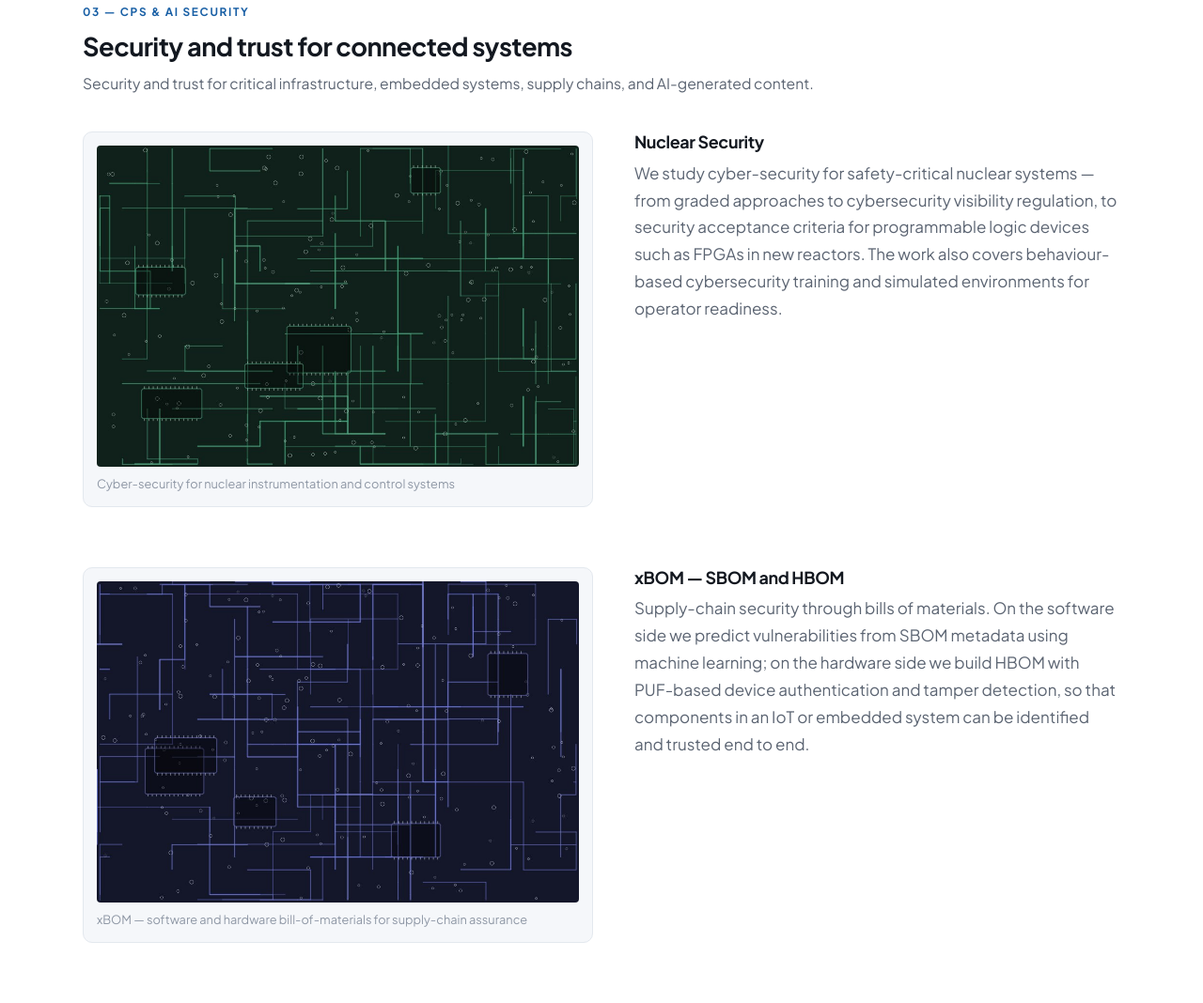
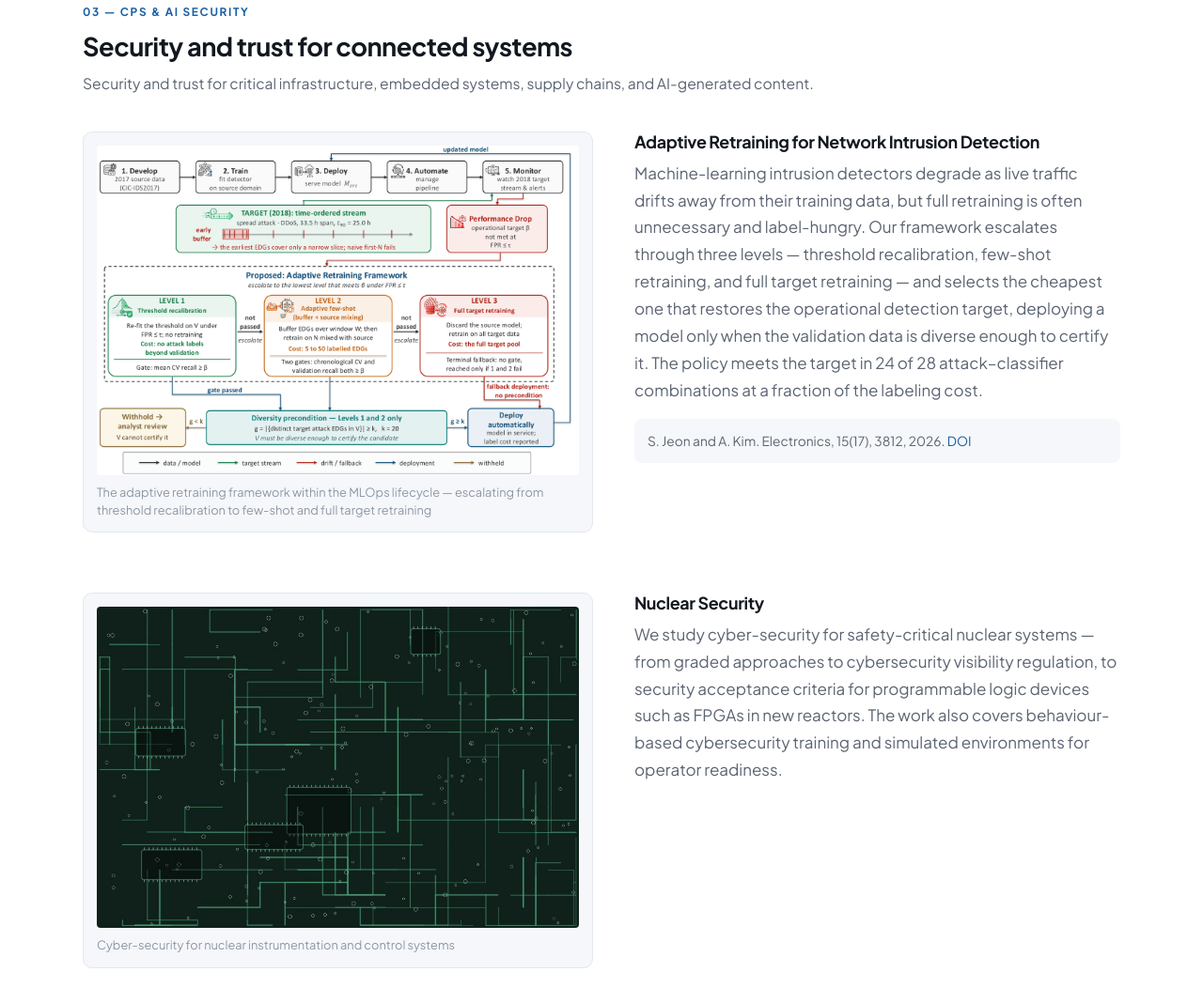
Before and after one commit to wcpslab/wcpslab.github.io, a website: page research.html in a window 1280 px wide. Shown: the part 2431-3499 px from the top of the page at 94% size. Drawn offline with Linux system fonts and the light colour scheme.

Commit message:
Add adaptive retraining (Electronics 2026) to Security research

```diff
--- a/research.html
+++ b/research.html
@@ -113,6 +113,18 @@
 
       <div class="topic">
         <figure class="pfig">
+          <img src="assets/img/fig-adaptive-ids.png" alt="Adaptive retraining framework for network intrusion detection within the MLOps lifecycle" loading="lazy">
+          <figcaption>The adaptive retraining framework within the MLOps lifecycle — escalating from threshold recalibration to few-shot and full target retraining</figcaption>
+        </figure>
+        <div class="topic-txt">
+          <h3>Adaptive Retraining for Network Intrusion Detection</h3>
+          <p>Machine-learning intrusion detectors degrade as live traffic drifts away from their training data, but full retraining is often unnecessary and label-hungry. Our framework escalates through three levels — threshold recalibration, few-shot retraining, and full target retraining — and selects the cheapest one that restores the operational detection target, deploying a model only when the validation data is diverse enough to certify it. The policy meets the target in 24 of 28 attack–classifier combinations at a fraction of the labeling cost.</p>
+          <p class="ref">S. Jeon and A. Kim. Electronics, 15(17), 3812, 2026. <a href="https://doi.org/10.3390/electronics15173812" target="_blank" rel="noopener">DOI</a></p>
+        </div>
+      </div>
+
+      <div class="topic">
+        <figure class="pfig">
           <img src="assets/img/fig-nuclear.jpg" alt="Nuclear security research" loading="lazy">
           <figcaption>Cyber-security for nuclear instrumentation and control systems</figcaption>
         </figure>
```
Also changed, not shown: assets/img/fig-adaptive-ids.png (added).
